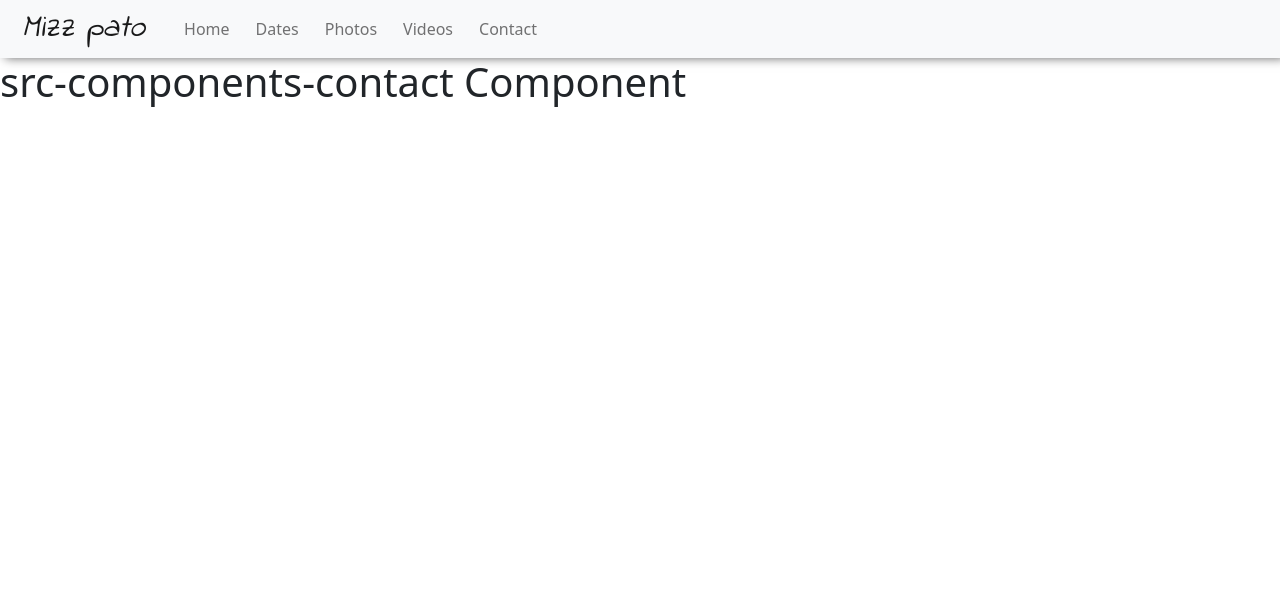
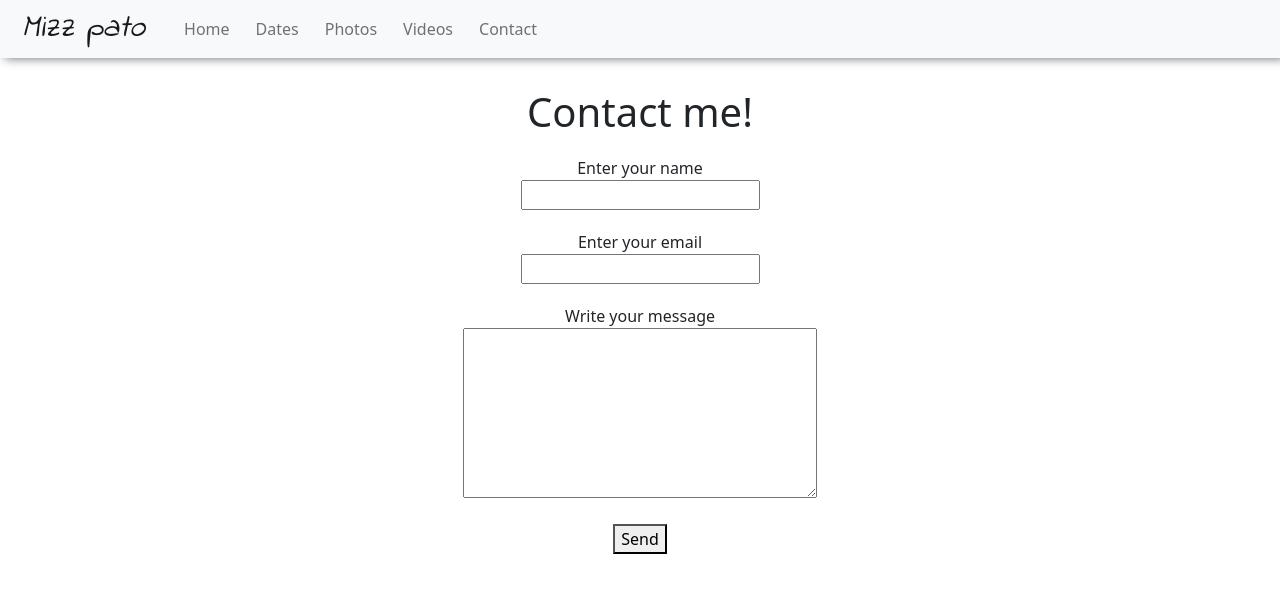
Before and after one commit to nicocalezich/Mizz-pato-web, a Vue app: page /contact in a window 1280 px wide. Shown: the top 592 px of the page. Built offline with nearby package versions, Linux system fonts and the light colour scheme.

Commit message:
started developing  contact

```diff
--- a/src/components/Contact.vue
+++ b/src/components/Contact.vue
@@ -1,7 +1,23 @@
 <template>
 
   <section class="src-components-contact">
-    <h1>src-components-contact Component</h1>
+    <div class="contact-box">
+      <h1>Contact me!</h1>
+      <div class="input-field">
+        <label>Enter your name</label>
+        <input>
+      </div>
+      <div class="input-field">
+        <label>Enter your email</label>
+        <input>
+      </div>
+      <div class="input-field">
+        <label>Write your message</label>
+        <textarea/>
+      </div>
+     <button type="submit">Send</button>
+
+    </div>
   </section>
 
 </template>
@@ -34,4 +50,25 @@
   .src-components-contact {
 
   }
+
+  .contact-box{
+    text-align: center;
+    margin: 30px;
+  }
+
+  .input-field{
+    margin: 20px;
+  }
+
+  .input-field label{
+    display: block;
+  }
+
+  .input-field textarea{
+    width: 30%;
+    height: 170px;
+  }
+
+
+
 </style>
--- a/src/components/Dates.vue
+++ b/src/components/Dates.vue
@@ -99,8 +99,10 @@
 
     /* --- MINI ---*/
 
-    @media screen and (max-width: 858px){
-
+    @media screen and (max-width: 760px){
+        .section-1{
+            padding: 30px 15px;
+        }
 
     }
 
--- a/src/components/Photos.vue
+++ b/src/components/Photos.vue
@@ -88,5 +88,7 @@
     .section-1 img{
      box-shadow: 2px 2px 11px 2px rgba(0,0,0,.6);
   }
+
+
 }
 </style>
```
